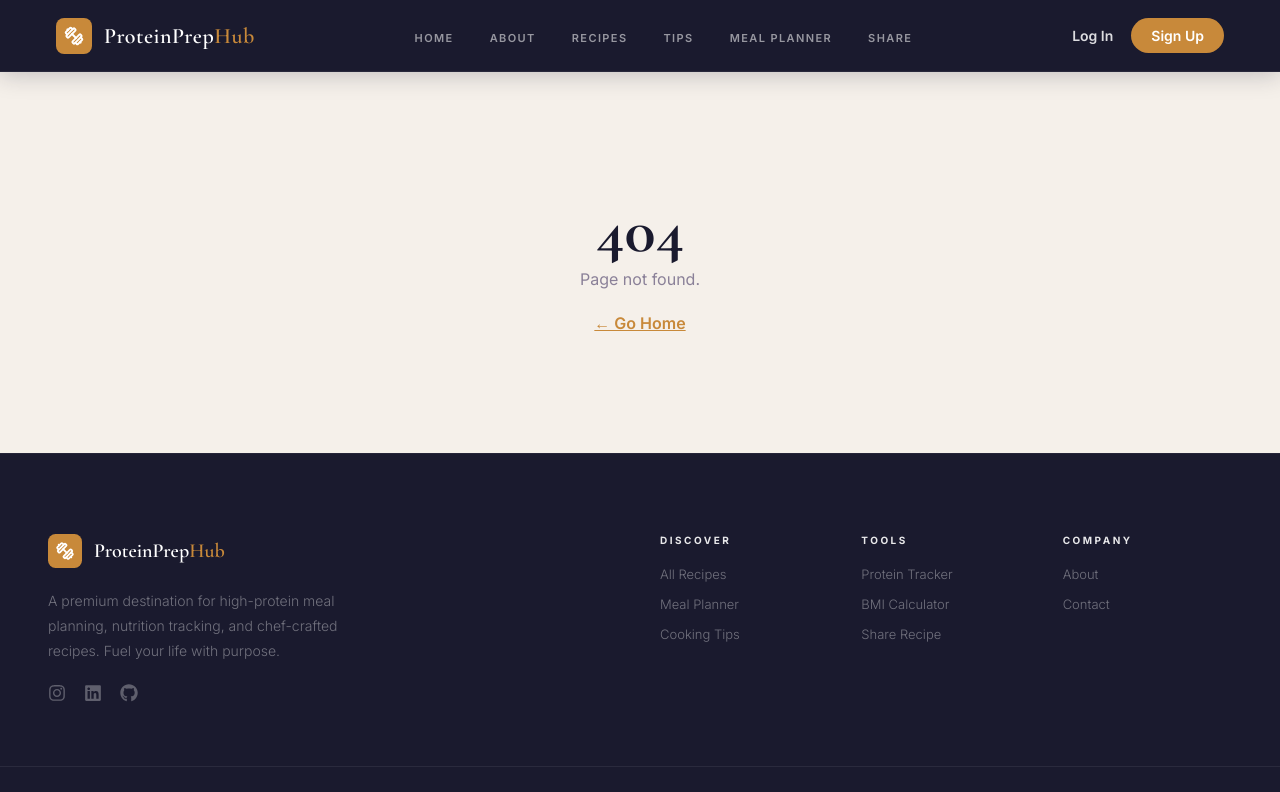
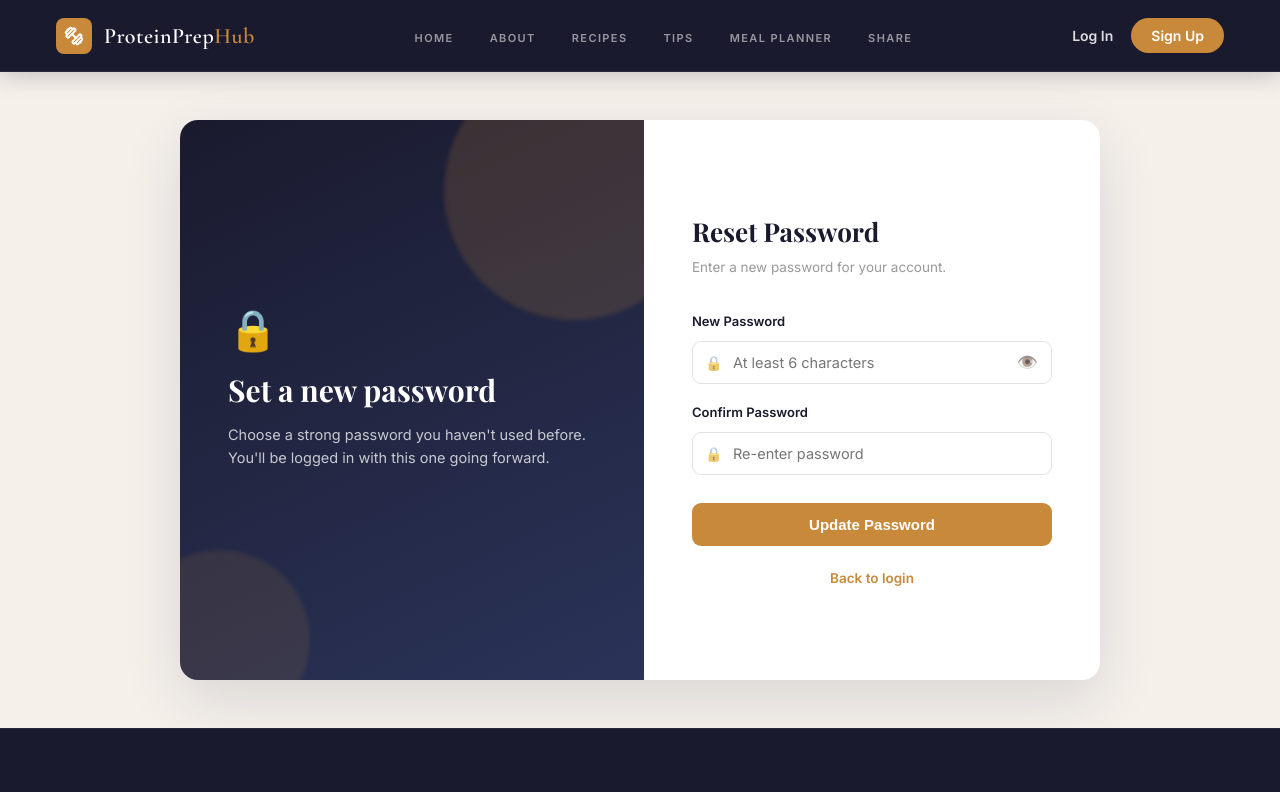
Before and after one commit to Mitanshu125/ProteinPrepHubzip, a React (Vite) app in the folder frontend/: page /reset-password/1 in a window 1280 px wide. Shown: the top 792 px of the page. Built offline with nearby package versions, Linux system fonts and the light colour scheme; no server answers.

Commit message:
Add forgot/reset password flow

```diff
--- a/frontend/src/App.css
+++ b/frontend/src/App.css
@@ -3550,3 +3550,13 @@ body { padding: 0; }
   font-size: 17px;
   margin-bottom: 10px;
 }
+
+.auth-label-row {
+  display: flex;
+  justify-content: space-between;
+  align-items: center;
+}
+.auth-forgot-link {
+  font-size: 0.85rem;
+  color: #c9943a;
+}
--- a/frontend/src/App.jsx
+++ b/frontend/src/App.jsx
@@ -19,6 +19,8 @@ import LoginPage from "./pages/LoginPage"
 import SignupPage from "./pages/SignupPage"
 import ProfilePage from "./pages/ProfilePage"
 import ProtectedRoute from "./components/ProtectedRoute"
+import ForgotPasswordPage from "./pages/ForgotPasswordPage"
+import ResetPasswordPage from "./pages/ResetPasswordPage"
 
 function RouteScrollToTop() {
   const { pathname } = useLocation()
@@ -59,6 +61,8 @@ function App() {
         <Route path="/contact" element={<ContactUsPage />} />
         <Route path="/login" element={<LoginPage />} />
         <Route path="/signup" element={<SignupPage />} />
+        <Route path="/account-recovery" element={<ForgotPasswordPage />} />
+        <Route path="/reset-password/:token" element={<ResetPasswordPage />} />
         <Route path="/profile" element={
           <ProtectedRoute>
             <ProfilePage />
--- /dev/null
+++ b/frontend/src/pages/ForgotPasswordPage.jsx
@@ -0,0 +1,102 @@
+import { useState } from "react";
+import { Link } from "react-router-dom";
+
+function ForgotPasswordPage() {
+  const [email, setEmail] = useState("");
+  const [error, setError] = useState("");
+  const [loading, setLoading] = useState(false);
+  const [submitted, setSubmitted] = useState(false);
+
+  const handleSubmit = async (e) => {
+    e.preventDefault();
+    setError("");
+    setLoading(true);
+
+    try {
+      const res = await fetch(`${import.meta.env.VITE_BACKEND_URL}/auth/forgot-password`, {
+        method: "POST",
+        headers: { "Content-Type": "application/json" },
+        body: JSON.stringify({ email }),
+      });
+
+      const data = await res.json();
+
+      if (!res.ok) {
+        setError(data.message || "Something went wrong");
+        setLoading(false);
+        return;
+      }
+
+      // Backend always returns a generic success message regardless of
+      // whether the email exists, so we just show the confirmation state.
+      setSubmitted(true);
+      setLoading(false);
+    } catch (err) {
+      setError("Could not connect to server");
+      setLoading(false);
+    }
+  };
+
+  return (
+    <div className="auth-page">
+      <div className="auth-split">
+        <div className="auth-brand-panel">
+          <div className="auth-brand-blob auth-blob-1" />
+          <div className="auth-brand-blob auth-blob-2" />
+          <div className="auth-brand-content">
+            <span className="auth-brand-logo">🔑</span>
+            <h2>Forgot your password?</h2>
+            <p>No problem. Enter the email on your account and we'll send you a link to set a new one.</p>
+            <ul className="auth-brand-features">
+              <li><span>✓</span> Link expires in 30 minutes</li>
+              <li><span>✓</span> Your data stays exactly as you left it</li>
+            </ul>
+          </div>
+        </div>
+
+        <div className="auth-form-panel">
+          {submitted ? (
+            <div className="auth-form">
+              <h2>Check your inbox</h2>
+              <p className="auth-form-sub">
+                If an account exists for <strong>{email}</strong>, we've sent a password reset link. It'll expire in 30 minutes.
+              </p>
+              <p className="auth-switch">
+                <Link to="/login">Back to login</Link>
+              </p>
+            </div>
+          ) : (
+            <form className="auth-form" onSubmit={handleSubmit}>
+              <h2>Reset Password</h2>
+              <p className="auth-form-sub">Enter your email and we'll send you a reset link.</p>
+
+              {error && <p className="auth-error">{error}</p>}
+
+              <label>Email</label>
+              <div className="input-icon-wrap">
+                <span className="input-icon">✉️</span>
+                <input
+                  type="email"
+                  value={email}
+                  onChange={(e) => setEmail(e.target.value)}
+                  placeholder="you@example.com"
+                  required
+                />
+              </div>
+
+              <button type="submit" disabled={loading} className="auth-submit-btn">
+                {loading ? "Sending..." : "Send Reset Link"}
+              </button>
+
+              <p className="auth-switch">
+                Remembered it? <Link to="/login">Log in</Link>
+              </p>
+            </form>
+          )}
+        </div>
+      </div>
+    </div>
+  );
+}
+
+export default ForgotPasswordPage;
--- a/frontend/src/pages/LoginPage.jsx
+++ b/frontend/src/pages/LoginPage.jsx
@@ -77,7 +77,10 @@ function LoginPage() {
               />
             </div>
 
-            <label>Password</label>
+            <div className="auth-label-row">
+              <label>Password</label>
+              <Link to="/account-recovery" className="auth-forgot-link">Forgot password?</Link>
+            </div>
             <div className="password-field">
               <span className="input-icon">🔒</span>
               <input
--- /dev/null
+++ b/frontend/src/pages/ResetPasswordPage.jsx
@@ -0,0 +1,128 @@
+import { useState } from "react";
+import { useParams, useNavigate, Link } from "react-router-dom";
+
+function ResetPasswordPage() {
+  const { token } = useParams();
+  const navigate = useNavigate();
+
+  const [password, setPassword] = useState("");
+  const [confirmPassword, setConfirmPassword] = useState("");
+  const [showPassword, setShowPassword] = useState(false);
+  const [error, setError] = useState("");
+  const [loading, setLoading] = useState(false);
+  const [success, setSuccess] = useState(false);
+
+  const handleSubmit = async (e) => {
+    e.preventDefault();
+    setError("");
+
+    if (password.length < 6) {
+      setError("Password must be at least 6 characters");
+      return;
+    }
+    if (password !== confirmPassword) {
+      setError("Passwords don't match");
+      return;
+    }
+
+    setLoading(true);
+    try {
+      const res = await fetch(`${import.meta.env.VITE_BACKEND_URL}/auth/reset-password/${token}`, {
+        method: "POST",
+        headers: { "Content-Type": "application/json" },
+        body: JSON.stringify({ password }),
+      });
+
+      const data = await res.json();
+
+      if (!res.ok) {
+        setError(data.message || "Something went wrong");
+        setLoading(false);
+        return;
+      }
+
+      setSuccess(true);
+      setLoading(false);
+      setTimeout(() => navigate("/login"), 2000);
+    } catch (err) {
+      setError("Could not connect to server");
+      setLoading(false);
+    }
+  };
+
+  return (
+    <div className="auth-page">
+      <div className="auth-split">
+        <div className="auth-brand-panel">
+          <div className="auth-brand-blob auth-blob-1" />
+          <div className="auth-brand-blob auth-blob-2" />
+          <div className="auth-brand-content">
+            <span className="auth-brand-logo">🔒</span>
+            <h2>Set a new password</h2>
+            <p>Choose a strong password you haven't used before. You'll be logged in with this one going forward.</p>
+          </div>
+        </div>
+
+        <div className="auth-form-panel">
+          {success ? (
+            <div className="auth-form">
+              <h2>Password updated</h2>
+              <p className="auth-form-sub">Redirecting you to login...</p>
+            </div>
+          ) : (
+            <form className="auth-form" onSubmit={handleSubmit}>
+              <h2>Reset Password</h2>
+              <p className="auth-form-sub">Enter a new password for your account.</p>
+
+              {error && <p className="auth-error">{error}</p>}
+
+              <label>New Password</label>
+              <div className="password-field">
+                <span className="input-icon">🔒</span>
+                <input
+                  type={showPassword ? "text" : "password"}
+                  value={password}
+                  onChange={(e) => setPassword(e.target.value)}
+                  placeholder="At least 6 characters"
+                  className="has-left-icon"
+                  required
+                />
+                <button
+                  type="button"
+                  className="password-toggle-btn"
+                  onClick={() => setShowPassword((v) => !v)}
+                  aria-label={showPassword ? "Hide password" : "Show password"}
+                >
+                  {showPassword ? "🙈" : "👁️"}
+                </button>
+              </div>
+
+              <label>Confirm Password</label>
+              <div className="password-field">
+                <span className="input-icon">🔒</span>
+                <input
+                  type={showPassword ? "text" : "password"}
+                  value={confirmPassword}
+                  onChange={(e) => setConfirmPassword(e.target.value)}
+                  placeholder="Re-enter password"
+                  className="has-left-icon"
+                  required
+                />
+              </div>
+
+              <button type="submit" disabled={loading} className="auth-submit-btn">
+                {loading ? "Updating..." : "Update Password"}
+              </button>
+
+              <p className="auth-switch">
+                <Link to="/login">Back to login</Link>
+              </p>
+            </form>
+          )}
+        </div>
+      </div>
+    </div>
+  );
+}
+
+export default ResetPasswordPage;
```
